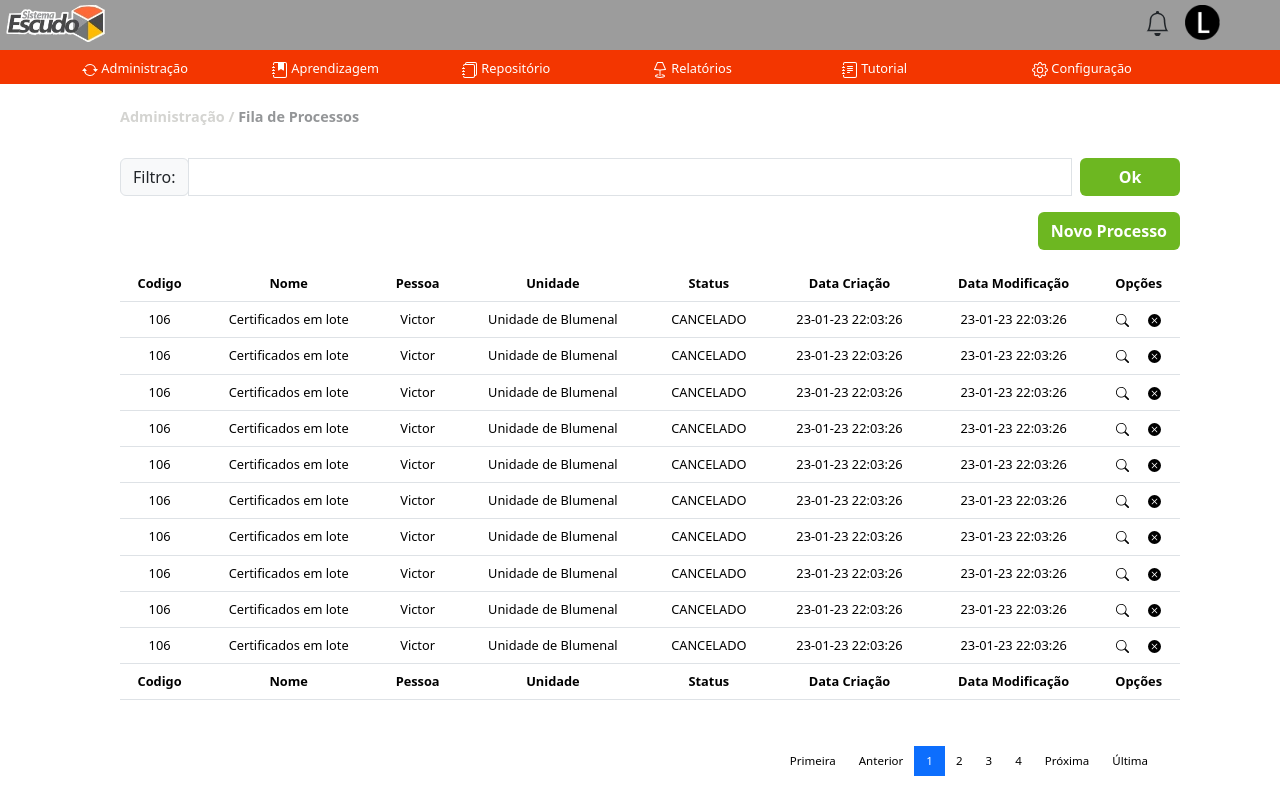
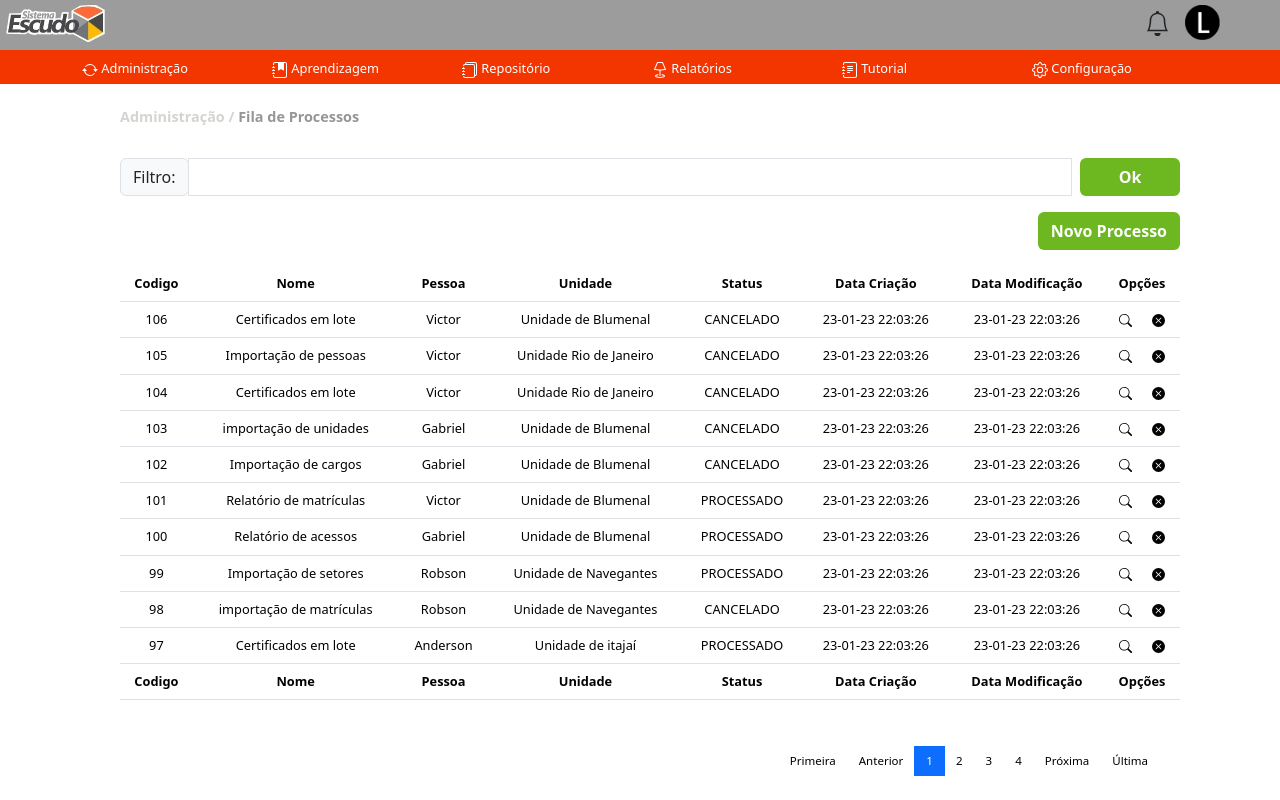
Before and after one commit to LucasCarvalho23/POC-Volk-LMS, a PHP site: page /Public/php/index.php in a window 1280 px wide. Run offline with PHP 8.4, Linux system fonts and the light colour scheme; some libraries are stand-ins or nearby versions.

Commit message:
três telas prontas

```diff
--- a/Public/css/style.css
+++ b/Public/css/style.css
@@ -138,6 +165,10 @@ TABLE
   text-align: center;
 }
 
+.container-table a {
+  color: black;
+}
+
 .container-pagination {
   position: absolute;
   right: 0;
--- a/Public/php/index.php
+++ b/Public/php/index.php
@@ -28,7 +28,7 @@
                 <button class="btn button-filter" type="button">Ok</button>
             </div>
         </div>
-        <button class="btn button-new-process" type="button">Novo Processo</button>
+        <a href="novoProcesso.php" class="btn button-new-process">Novo Processo</a>
     </div>
 
 
@@ -56,162 +56,162 @@
                     <td>23-01-23 22:03:26</td>
                     <td>23-01-23 22:03:26</td>
                     <td>
-                        <svg xmlns="http://www.w3.org/2000/svg" width="13" height="13" fill="currentColor" class="bi bi-search me-3" viewBox="0 0 16 16">
+                        <a href="editProcess.php"><svg xmlns="http://www.w3.org/2000/svg" width="13" height="13" fill="currentColor" class="bi bi-search me-3" viewBox="0 0 16 16">
                             <path d="M11.742 10.344a6.5 6.5 0 1 0-1.397 1.398h-.001q.044.06.098.115l3.85 3.85a1 1 0 0 0 1.415-1.414l-3.85-3.85a1 1 0 0 0-.115-.1zM12 6.5a5.5 5.5 0 1 1-11 0 5.5 5.5 0 0 1 11 0"/>
-                        </svg>
+                        </svg></a>
                         <svg xmlns="http://www.w3.org/2000/svg" width="13" height="13" fill="currentColor" class="bi bi-x-circle-fill" viewBox="0 0 16 16">
                             <path d="M16 8A8 8 0 1 1 0 8a8 8 0 0 1 16 0M5.354 4.646a.5.5 0 1 0-.708.708L7.293 8l-2.647 2.646a.5.5 0 0 0 .708.708L8 8.707l2.646 2.647a.5.5 0 0 0 .708-.708L8.707 8l2.647-2.646a.5.5 0 0 0-.708-.708L8 7.293z"/>
                         </svg>
                     </td>
                 </tr>
                 <tr>
-                    <td>106</th>
-                    <td>Certificados em lote</td>
+                    <td>105</th>
+                    <td>Importação de pessoas</td>
                     <td>Victor</td>
-                    <td>Unidade de Blumenal</td>
+                    <td>Unidade Rio de Janeiro</td>
                     <td>CANCELADO</td>
                     <td>23-01-23 22:03:26</td>
                     <td>23-01-23 22:03:26</td>
                     <td>
-                        <svg xmlns="http://www.w3.org/2000/svg" width="13" height="13" fill="currentColor" class="bi bi-search me-3" viewBox="0 0 16 16">
+                        <a href="editProcess.php"><svg xmlns="http://www.w3.org/2000/svg" width="13" height="13" fill="currentColor" class="bi bi-search me-3" viewBox="0 0 16 16">
                             <path d="M11.742 10.344a6.5 6.5 0 1 0-1.397 1.398h-.001q.044.06.098.115l3.85 3.85a1 1 0 0 0 1.415-1.414l-3.85-3.85a1 1 0 0 0-.115-.1zM12 6.5a5.5 5.5 0 1 1-11 0 5.5 5.5 0 0 1 11 0"/>
-                        </svg>
+                        </svg></a>
                         <svg xmlns="http://www.w3.org/2000/svg" width="13" height="13" fill="currentColor" class="bi bi-x-circle-fill" viewBox="0 0 16 16">
                             <path d="M16 8A8 8 0 1 1 0 8a8 8 0 0 1 16 0M5.354 4.646a.5.5 0 1 0-.708.708L7.293 8l-2.647 2.646a.5.5 0 0 0 .708.708L8 8.707l2.646 2.647a.5.5 0 0 0 .708-.708L8.707 8l2.647-2.646a.5.5 0 0 0-.708-.708L8 7.293z"/>
                         </svg>
                     </td>
                 </tr>
                 <tr>
-                    <td>106</th>
+                    <td>104</th>
                     <td>Certificados em lote</td>
                     <td>Victor</td>
-                    <td>Unidade de Blumenal</td>
+                    <td>Unidade Rio de Janeiro</td>
                     <td>CANCELADO</td>
                     <td>23-01-23 22:03:26</td>
                     <td>23-01-23 22:03:26</td>
                     <td>
-                        <svg xmlns="http://www.w3.org/2000/svg" width="13" height="13" fill="currentColor" class="bi bi-search me-3" viewBox="0 0 16 16">
+                        <a href="editProcess.php"><svg xmlns="http://www.w3.org/2000/svg" width="13" height="13" fill="currentColor" class="bi bi-search me-3" viewBox="0 0 16 16">
                             <path d="M11.742 10.344a6.5 6.5 0 1 0-1.397 1.398h-.001q.044.06.098.115l3.85 3.85a1 1 0 0 0 1.415-1.414l-3.85-3.85a1 1 0 0 0-.115-.1zM12 6.5a5.5 5.5 0 1 1-11 0 5.5 5.5 0 0 1 11 0"/>
-                        </svg>
+                        </svg></a>
                         <svg xmlns="http://www.w3.org/2000/svg" width="13" height="13" fill="currentColor" class="bi bi-x-circle-fill" viewBox="0 0 16 16">
                             <path d="M16 8A8 8 0 1 1 0 8a8 8 0 0 1 16 0M5.354 4.646a.5.5 0 1 0-.708.708L7.293 8l-2.647 2.646a.5.5 0 0 0 .708.708L8 8.707l2.646 2.647a.5.5 0 0 0 .708-.708L8.707 8l2.647-2.646a.5.5 0 0 0-.708-.708L8 7.293z"/>
                         </svg>
                     </td>
                 </tr>
                 <tr>
-                    <td>106</th>
-                    <td>Certificados em lote</td>
-                    <td>Victor</td>
+                    <td>103</th>
+                    <td>importação de unidades</td>
+                    <td>Gabriel</td>
                     <td>Unidade de Blumenal</td>
                     <td>CANCELADO</td>
                     <td>23-01-23 22:03:26</td>
                     <td>23-01-23 22:03:26</td>
                     <td>
-                        <svg xmlns="http://www.w3.org/2000/svg" width="13" height="13" fill="currentColor" class="bi bi-search me-3" viewBox="0 0 16 16">
+                        <a href="editProcess.php"><svg xmlns="http://www.w3.org/2000/svg" width="13" height="13" fill="currentColor" class="bi bi-search me-3" viewBox="0 0 16 16">
                             <path d="M11.742 10.344a6.5 6.5 0 1 0-1.397 1.398h-.001q.044.06.098.115l3.85 3.85a1 1 0 0 0 1.415-1.414l-3.85-3.85a1 1 0 0 0-.115-.1zM12 6.5a5.5 5.5 0 1 1-11 0 5.5 5.5 0 0 1 11 0"/>
-                        </svg>
+                        </svg></a>
                         <svg xmlns="http://www.w3.org/2000/svg" width="13" height="13" fill="currentColor" class="bi bi-x-circle-fill" viewBox="0 0 16 16">
                             <path d="M16 8A8 8 0 1 1 0 8a8 8 0 0 1 16 0M5.354 4.646a.5.5 0 1 0-.708.708L7.293 8l-2.647 2.646a.5.5 0 0 0 .708.708L8 8.707l2.646 2.647a.5.5 0 0 0 .708-.708L8.707 8l2.647-2.646a.5.5 0 0 0-.708-.708L8 7.293z"/>
                         </svg>
                     </td>
                 </tr>
                 <tr>
-                    <td>106</th>
-                    <td>Certificados em lote</td>
-                    <td>Victor</td>
+                    <td>102</th>
+                    <td>Importação de cargos</td>
+                    <td>Gabriel</td>
                     <td>Unidade de Blumenal</td>
                     <td>CANCELADO</td>
                     <td>23-01-23 22:03:26</td>
                     <td>23-01-23 22:03:26</td>
                     <td>
-                        <svg xmlns="http://www.w3.org/2000/svg" width="13" height="13" fill="currentColor" class="bi bi-search me-3" viewBox="0 0 16 16">
+                        <a href="editProcess.php"><svg xmlns="http://www.w3.org/2000/svg" width="13" height="13" fill="currentColor" class="bi bi-search me-3" viewBox="0 0 16 16">
                             <path d="M11.742 10.344a6.5 6.5 0 1 0-1.397 1.398h-.001q.044.06.098.115l3.85 3.85a1 1 0 0 0 1.415-1.414l-3.85-3.85a1 1 0 0 0-.115-.1zM12 6.5a5.5 5.5 0 1 1-11 0 5.5 5.5 0 0 1 11 0"/>
-                        </svg>
+                        </svg></a>
                         <svg xmlns="http://www.w3.org/2000/svg" width="13" height="13" fill="currentColor" class="bi bi-x-circle-fill" viewBox="0 0 16 16">
                             <path d="M16 8A8 8 0 1 1 0 8a8 8 0 0 1 16 0M5.354 4.646a.5.5 0 1 0-.708.708L7.293 8l-2.647 2.646a.5.5 0 0 0 .708.708L8 8.707l2.646 2.647a.5.5 0 0 0 .708-.708L8.707 8l2.647-2.646a.5.5 0 0 0-.708-.708L8 7.293z"/>
                         </svg>
                     </td>
                 </tr>
                 <tr>
-                    <td>106</th>
-                    <td>Certificados em lote</td>
+                    <td>101</th>
+                    <td>Relatório de matrículas</td>
                     <td>Victor</td>
                     <td>Unidade de Blumenal</td>
-                    <td>CANCELADO</td>
+                    <td>PROCESSADO</td>
                     <td>23-01-23 22:03:26</td>
                     <td>23-01-23 22:03:26</td>
                     <td>
-                        <svg xmlns="http://www.w3.org/2000/svg" width="13" height="13" fill="currentColor" class="bi bi-search me-3" viewBox="0 0 16 16">
+                        <a href="editProcess.php"><svg xmlns="http://www.w3.org/2000/svg" width="13" height="13" fill="currentColor" class="bi bi-search me-3" viewBox="0 0 16 16">
                             <path d="M11.742 10.344a6.5 6.5 0 1 0-1.397 1.398h-.001q.044.06.098.115l3.85 3.85a1 1 0 0 0 1.415-1.414l-3.85-3.85a1 1 0 0 0-.115-.1zM12 6.5a5.5 5.5 0 1 1-11 0 5.5 5.5 0 0 1 11 0"/>
-                        </svg>
+                        </svg></a>
                         <svg xmlns="http://www.w3.org/2000/svg" width="13" height="13" fill="currentColor" class="bi bi-x-circle-fill" viewBox="0 0 16 16">
                             <path d="M16 8A8 8 0 1 1 0 8a8 8 0 0 1 16 0M5.354 4.646a.5.5 0 1 0-.708.708L7.293 8l-2.647 2.646a.5.5 0 0 0 .708.708L8 8.707l2.646 2.647a.5.5 0 0 0 .708-.708L8.707 8l2.647-2.646a.5.5 0 0 0-.708-.708L8 7.293z"/>
                         </svg>
                     </td>
                 </tr>
                 <tr>
-                    <td>106</th>
-                    <td>Certificados em lote</td>
-                    <td>Victor</td>
+                    <td>100</th>
+                    <td>Relatório de acessos</td>
+                    <td>Gabriel</td>
                     <td>Unidade de Blumenal</td>
-                    <td>CANCELADO</td>
+                    <td>PROCESSADO</td>
                     <td>23-01-23 22:03:26</td>
                     <td>23-01-23 22:03:26</td>
                     <td>
-                        <svg xmlns="http://www.w3.org/2000/svg" width="13" height="13" fill="currentColor" class="bi bi-search me-3" viewBox="0 0 16 16">
+                        <a href="editProcess.php"><svg xmlns="http://www.w3.org/2000/svg" width="13" height="13" fill="currentColor" class="bi bi-search me-3" viewBox="0 0 16 16">
                             <path d="M11.742 10.344a6.5 6.5 0 1 0-1.397 1.398h-.001q.044.06.098.115l3.85 3.85a1 1 0 0 0 1.415-1.414l-3.85-3.85a1 1 0 0 0-.115-.1zM12 6.5a5.5 5.5 0 1 1-11 0 5.5 5.5 0 0 1 11 0"/>
-                        </svg>
+                        </svg></a>
                         <svg xmlns="http://www.w3.org/2000/svg" width="13" height="13" fill="currentColor" class="bi bi-x-circle-fill" viewBox="0 0 16 16">
                             <path d="M16 8A8 8 0 1 1 0 8a8 8 0 0 1 16 0M5.354 4.646a.5.5 0 1 0-.708.708L7.293 8l-2.647 2.646a.5.5 0 0 0 .708.708L8 8.707l2.646 2.647a.5.5 0 0 0 .708-.708L8.707 8l2.647-2.646a.5.5 0 0 0-.708-.708L8 7.293z"/>
                         </svg>
                     </td>
                 </tr>
                 <tr>
-                    <td>106</th>
-                    <td>Certificados em lote</td>
-                    <td>Victor</td>
-                    <td>Unidade de Blumenal</td>
-                    <td>CANCELADO</td>
+                    <td>99</th>
+                    <td>Importação de setores</td>
+                    <td>Robson</td>
+                    <td>Unidade de Navegantes</td>
+                    <td>PROCESSADO</td>
                     <td>23-01-23 22:03:26</td>
                     <td>23-01-23 22:03:26</td>
                     <td>
-                        <svg xmlns="http://www.w3.org/2000/svg" width="13" height="13" fill="currentColor" class="bi bi-search me-3" viewBox="0 0 16 16">
+                        <a href="editProcess.php"><svg xmlns="http://www.w3.org/2000/svg" width="13" height="13" fill="currentColor" class="bi bi-search me-3" viewBox="0 0 16 16">
                             <path d="M11.742 10.344a6.5 6.5 0 1 0-1.397 1.398h-.001q.044.06.098.115l3.85 3.85a1 1 0 0 0 1.415-1.414l-3.85-3.85a1 1 0 0 0-.115-.1zM12 6.5a5.5 5.5 0 1 1-11 0 5.5 5.5 0 0 1 11 0"/>
-                        </svg>
+                        </svg></a>
                         <svg xmlns="http://www.w3.org/2000/svg" width="13" height="13" fill="currentColor" class="bi bi-x-circle-fill" viewBox="0 0 16 16">
                             <path d="M16 8A8 8 0 1 1 0 8a8 8 0 0 1 16 0M5.354 4.646a.5.5 0 1 0-.708.708L7.293 8l-2.647 2.646a.5.5 0 0 0 .708.708L8 8.707l2.646 2.647a.5.5 0 0 0 .708-.708L8.707 8l2.647-2.646a.5.5 0 0 0-.708-.708L8 7.293z"/>
                         </svg>
                     </td>
                 </tr>
                 <tr>
-                    <td>106</th>
-                    <td>Certificados em lote</td>
-                    <td>Victor</td>
-                    <td>Unidade de Blumenal</td>
+                    <td>98</th>
+                    <td>importação de matrículas</td>
+                    <td>Robson</td>
+                    <td>Unidade de Navegantes</td>
                     <td>CANCELADO</td>
                     <td>23-01-23 22:03:26</td>
                     <td>23-01-23 22:03:26</td>
                     <td>
-                        <svg xmlns="http://www.w3.org/2000/svg" width="13" height="13" fill="currentColor" class="bi bi-search me-3" viewBox="0 0 16 16">
+                        <a href="editProcess.php"><svg xmlns="http://www.w3.org/2000/svg" width="13" height="13" fill="currentColor" class="bi bi-search me-3" viewBox="0 0 16 16">
                             <path d="M11.742 10.344a6.5 6.5 0 1 0-1.397 1.398h-.001q.044.06.098.115l3.85 3.85a1 1 0 0 0 1.415-1.414l-3.85-3.85a1 1 0 0 0-.115-.1zM12 6.5a5.5 5.5 0 1 1-11 0 5.5 5.5 0 0 1 11 0"/>
-                        </svg>
+                        </svg></a>
                         <svg xmlns="http://www.w3.org/2000/svg" width="13" height="13" fill="currentColor" class="bi bi-x-circle-fill" viewBox="0 0 16 16">
                             <path d="M16 8A8 8 0 1 1 0 8a8 8 0 0 1 16 0M5.354 4.646a.5.5 0 1 0-.708.708L7.293 8l-2.647 2.646a.5.5 0 0 0 .708.708L8 8.707l2.646 2.647a.5.5 0 0 0 .708-.708L8.707 8l2.647-2.646a.5.5 0 0 0-.708-.708L8 7.293z"/>
                         </svg>
                     </td>
                 </tr>
                 <tr>
-                    <td>106</th>
+                    <td>97</th>
                     <td>Certificados em lote</td>
-                    <td>Victor</td>
-                    <td>Unidade de Blumenal</td>
-                    <td>CANCELADO</td>
+                    <td>Anderson</td>
+                    <td>Unidade de itajaí</td>
+                    <td>PROCESSADO</td>
                     <td>23-01-23 22:03:26</td>
                     <td>23-01-23 22:03:26</td>
                     <td>
-                        <svg xmlns="http://www.w3.org/2000/svg" width="13" height="13" fill="currentColor" class="bi bi-search me-3" viewBox="0 0 16 16">
+                        <a href="editProcess.php"><svg xmlns="http://www.w3.org/2000/svg" width="13" height="13" fill="currentColor" class="bi bi-search me-3" viewBox="0 0 16 16">
                             <path d="M11.742 10.344a6.5 6.5 0 1 0-1.397 1.398h-.001q.044.06.098.115l3.85 3.85a1 1 0 0 0 1.415-1.414l-3.85-3.85a1 1 0 0 0-.115-.1zM12 6.5a5.5 5.5 0 1 1-11 0 5.5 5.5 0 0 1 11 0"/>
-                        </svg>
+                        </svg></a>
                         <svg xmlns="http://www.w3.org/2000/svg" width="13" height="13" fill="currentColor" class="bi bi-x-circle-fill" viewBox="0 0 16 16">
                             <path d="M16 8A8 8 0 1 1 0 8a8 8 0 0 1 16 0M5.354 4.646a.5.5 0 1 0-.708.708L7.293 8l-2.647 2.646a.5.5 0 0 0 .708.708L8 8.707l2.646 2.647a.5.5 0 0 0 .708-.708L8.707 8l2.647-2.646a.5.5 0 0 0-.708-.708L8 7.293z"/>
                         </svg>
```
Also changed, not shown: other parts of Public/css/style.css (+98 -3 lines), Public/php/editProcess.php (added, +107 -0 lines), Public/php/novoProcesso.php (added, +102 -0 lines).
